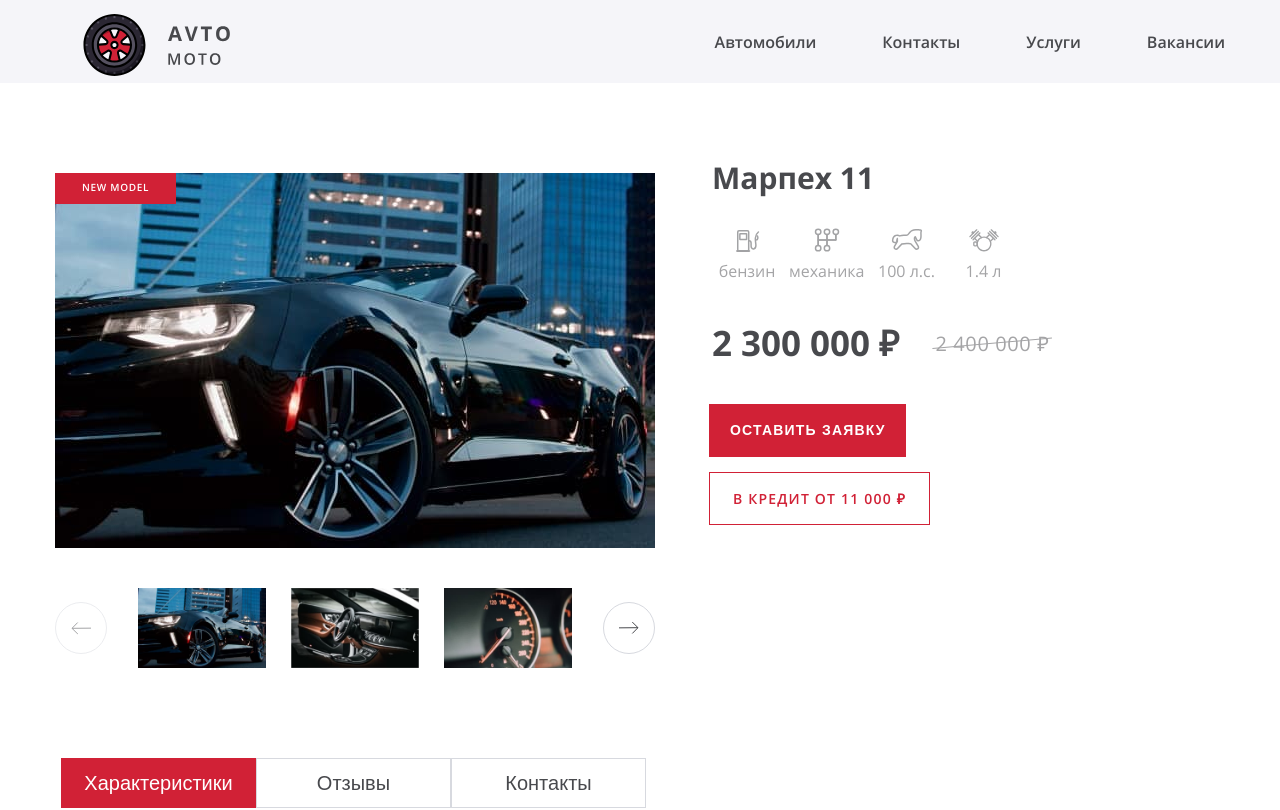
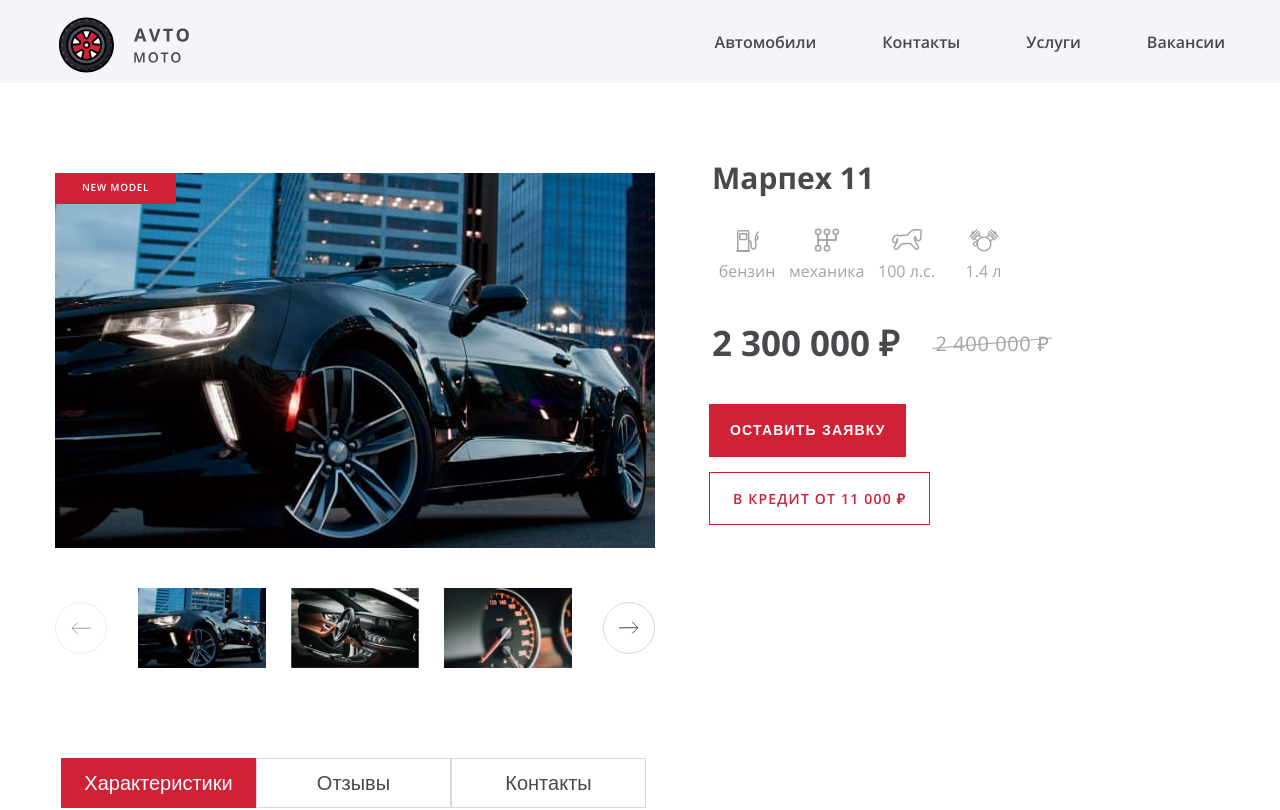
Before and after one commit to Imonahorse/Ivanov_Ligamoto, a React (Create React App) app: page / in a window 1280 px wide. Shown: the top 810 px of the page. Built offline with nearby package versions, Linux system fonts and the light colour scheme; a web font is replaced by a local one.

Commit message:
вернет разметку комментария

```diff
--- a/src/components/elements/header/header.module.scss
+++ b/src/components/elements/header/header.module.scss
@@ -14,6 +14,7 @@
   display: flex;
   justify-content: space-between;
   color: var(--default-color);
+  padding-left: 4px;
 }
 
 .item {
@@ -26,13 +27,5 @@
 
 .logo {
   display: block;
-  padding: 0 50px 0 8px;
-  width: 250px;
-  height: 62px;
   flex-shrink: 0;
-
-  @media(max-width: 930px) {
-    width: 220px;
-    padding: 0 15px 0 10px;
-  }
 }
--- a/src/components/elements/review/review.jsx
+++ b/src/components/elements/review/review.jsx
@@ -10,8 +10,9 @@ const AVERAGE_RATING = 3;
 function Review({review}) {
   const {id, name, good, bad, comment, rating} = review;
   return (
-    <li className={styles.inner}>
-      <h3 className={styles.user} id={id}>{name}</h3>
+    <li>
+      <article className={styles.inner}>
+        <p className={styles.user} id={id}>{name}</p>
         <div className={cn(styles.opinion, styles.opinion_good)}>
           <p className={styles.title}>Достоинства</p>
           <p className={styles.text}>{good}</p>
@@ -35,10 +36,11 @@ function Review({review}) {
           />
           <span>{rating >= AVERAGE_RATING ? 'Советует' : 'Не советует'}</span>
         </div>
-      <div className={styles.answer}>
+        <footer className={styles.answer}>
           <time dateTime={new Date()} className={styles.time}>1 минуту назад</time>
           <button className={styles.reply} type='button'>Ответить</button>
-      </div>
+        </footer>
+      </article>
     </li>
   );
 }
--- a/src/components/elements/reviews/reviews.jsx
+++ b/src/components/elements/reviews/reviews.jsx
@@ -14,7 +14,7 @@ function Reviews() {
 
   return (
     <div className={styles.wrapper}>
-      <h4 className='visually-hidden'>Комментарии</h4>
+      <h3 className='visually-hidden'>Комментарии</h3>
       <Button
         white
         type='button'
```
Lines whose indentation alone changed are shown as unchanged.
